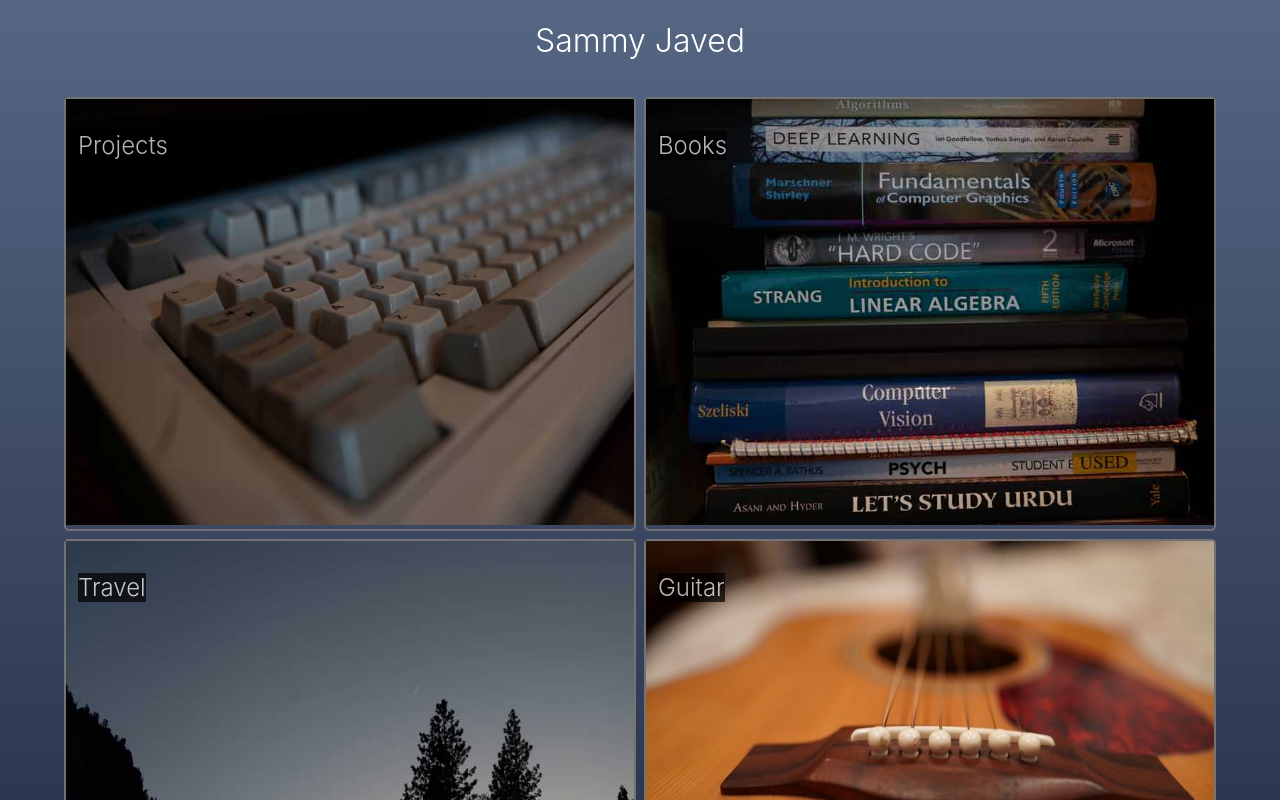
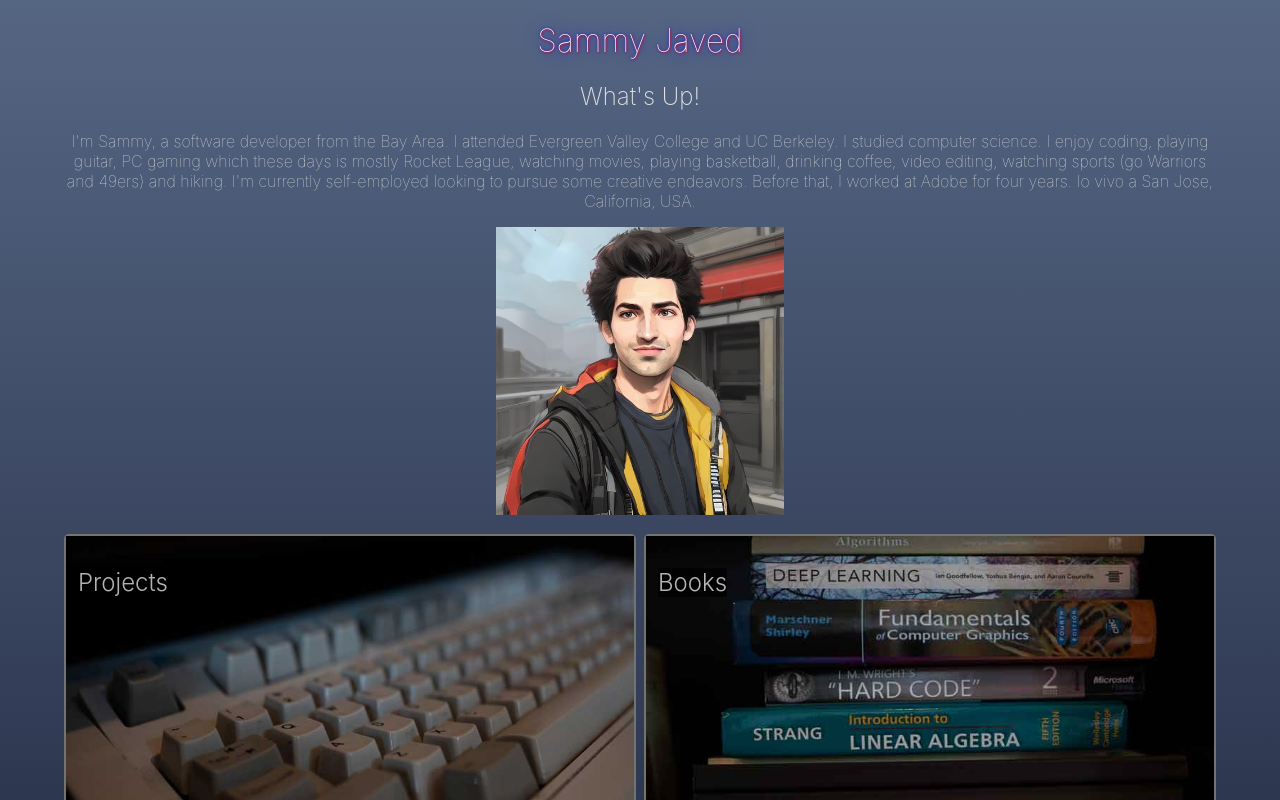
Before and after one commit to osamja/my-personal-website, a React (Create React App) app: page / in a window 1280 px wide. Shown: the top 800 px of the page. Built offline with nearby package versions, Linux system fonts and the light colour scheme; a web font is replaced by a local one.

Commit message:
update header, homepage, and content

```diff
--- a/src/components/Header.jsx
+++ b/src/components/Header.jsx
@@ -5,11 +5,17 @@ import styled from 'styled-components';
 export default function Header() {
     const StyledHeader = styled.h1`
         color: white;
-        font-weight: 300;
+        font-weight: 100;
+
+        &: hover {
+            font-weight: 350;
+        }
     `;
 
+
+
     return (
-        <div style={{textAlign: 'center'}}>
+        <div style={{textAlign: 'center', textShadow: `1px 1px 2px red, 0 0 1em blue, 0 0 0.2em blue`}}>
             <NavLink to="/" style={{textDecoration: 'none'}}>
                 <StyledHeader>Sammy Javed</StyledHeader>
             </NavLink>
--- a/src/pages/Books.jsx
+++ b/src/pages/Books.jsx
@@ -8,9 +8,6 @@ import {books} from "../scripts/Gallery/books/books";
 export default function Homepage() {
     return (
         <div style={{}}>
-            <div style={{color: "#e0e0e0", fontWeight: 200}}>
-                <p>Here are books I've read in the years listed.</p>
-            </div>
             <ContentList title="2022" items={books['2022']} />
             <ContentList title="2021" items={books['2021']} />
             <ContentList title="2020" items={books2020} />
--- a/src/pages/Homepage.jsx
+++ b/src/pages/Homepage.jsx
@@ -1,15 +1,36 @@
 import React, { Component } from 'react';
 import Gallery from '../components/grid/Gallery';
-import {imgUrls} from '../scripts/Gallery/homepage';
+import {imgUrls, getHomePageSource} from '../scripts/Gallery/homepage';
+import styled from 'styled-components';
 
-export default class Homepage extends Component {
-    render() {
-        return (
-            <div>
+export default function Homepage() {
+    const StyledHeader = styled.h2`
+        font-weight: 250;
+    `;
+
+    const StyledParagraph = styled.p`
+        font-weight: 100;
+    `;
+
+    const StyledImage = styled.img`
+        max-width: 25%;
+    `;
+
+
+    return (
+        <div>
+            <div className="Homepage" style={{color: "#e0e0e0", fontWeight: 200, textAlign: 'center'}}>
+                {/* <Gallery gridData={imgUrls} /> */}
+                <StyledHeader>What's Up!</StyledHeader>
+                <StyledParagraph>
+                    I'm Sammy, a software developer from the Bay Area.  I attended Evergreen Valley College and UC Berkeley.  I studied computer science.  I enjoy coding, playing guitar, PC gaming which these days is mostly Rocket League, watching movies, playing basketball, drinking coffee, video editing, watching sports (go Warriors and 49ers) and hiking.  I'm currently self-employed looking to pursue some creative endeavors.  Before that, I worked at Adobe for four years.  Io vivo a San Jose, California, USA.
+                </StyledParagraph>
+                <StyledImage src={getHomePageSource("IMG_2464.JPG")} alt="here is an AI generated portrait of me" />
+
                 <div className="Homepage" style={{color: "#e0e0e0", fontWeight: 200}}>
                     <Gallery gridData={imgUrls} />
                 </div>
             </div>
-        );
-    }
+        </div>
+    );
 }
--- a/src/pages/Travel.jsx
+++ b/src/pages/Travel.jsx
@@ -19,13 +19,14 @@ export default class Travel extends Component {
                   </h5>
 
                 Countries Visited:
-                <ul>
+                {/* Insert amCharts.jpg here instead*/}
+                {/* <ul>
                     {countries_visited.map(country => (
                         <li>
                             {country}
                         </li>
                     ))}
-                </ul>
+                </ul> */}
                 </div>
                 <h1>
                     2022
--- a/src/scripts/Gallery/books/books.js
+++ b/src/scripts/Gallery/books/books.js
@@ -34,6 +34,11 @@ export const books = {
       'text': 'The Little Prince by Antoine de Saint-Exupéry',
       'url': '#',
     },
+    {
+      'src': DEFAULT_BLACK_IMAGE_PATH,
+      'text': 'Build by Tony Fadell',
+      'url': '#',
+    },
   ],
     '2021': [
       {
--- a/src/scripts/Gallery/homepage.js
+++ b/src/scripts/Gallery/homepage.js
@@ -5,7 +5,7 @@ import {
 
 const homepagePath = 'home';
 
-function getHomePageSource(imageFileName) {
+export function getHomePageSource(imageFileName) {
     return getBaseUrl() + '/' + getBasePath() + '/' + homepagePath + '/' + imageFileName;
 }
 
--- a/src/scripts/Gallery/movies/movies.js
+++ b/src/scripts/Gallery/movies/movies.js
@@ -57,6 +57,17 @@ export const movies = {
     {
       'src': DEFAULT_BLACK_IMAGE_PATH,
       'text': 'The Hall: Honoring the Greats of Stand-Up',
+      'url': '#',
+    },
+    {
+      'src': DEFAULT_BLACK_IMAGE_PATH,
+      'text': 'Oceans documentary',
+      'theater': 'valencia',
+      'url': '#',
+    },
+    {
+      'src': DEFAULT_BLACK_IMAGE_PATH,
+      'text': 'The Fablemans',
       'url': '#',
     },
   ],
--- a/src/scripts/Gallery/shows.js
+++ b/src/scripts/Gallery/shows.js
@@ -72,5 +72,15 @@ export const shows = {
         'text': 'Flamenco @ a Gypsy cave in Granada, Spain',
         'url': '#',
       },
+      {
+        'src': DEFAULT_BLACK_IMAGE_PATH,
+        'text': '2nd comedy show ever in Prague',
+        'url': '#',
+      },
+      {
+        'src': DEFAULT_BLACK_IMAGE_PATH,
+        'text': 'Kokoroko in Utrecht, Netherlands',
+        'url': '#',
+      },
     ],
   };
--- a/src/scripts/Gallery/travel/travel.js
+++ b/src/scripts/Gallery/travel/travel.js
@@ -16,6 +16,9 @@ export const countries_visited = [
   'Scotland',
   'Italy',
   'Spain',
+  'The Netherlands',
+  'Belgium',
+  'Germany',
 ];
 
 export const travel2021 = [
```
Also changed, not shown: public/static/images/home/IMG_2464.JPG (added).
